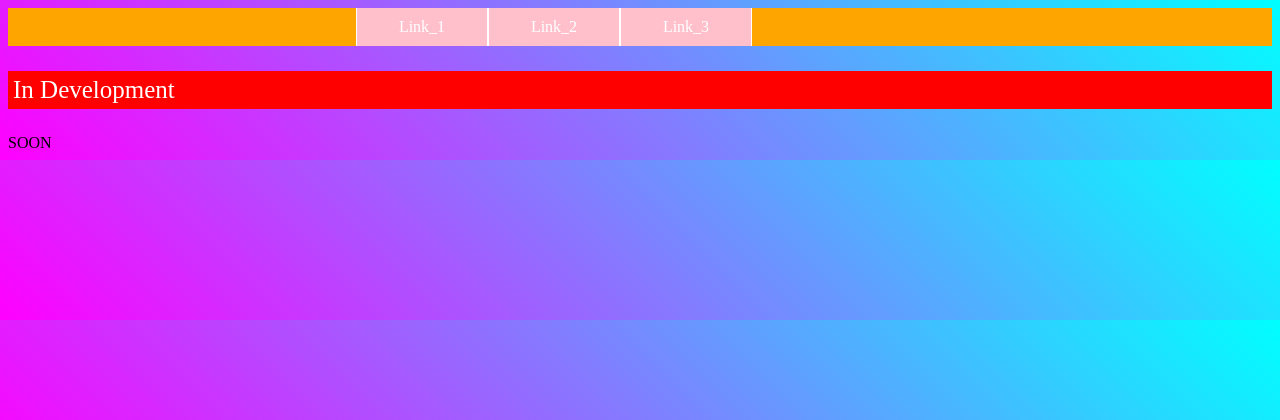
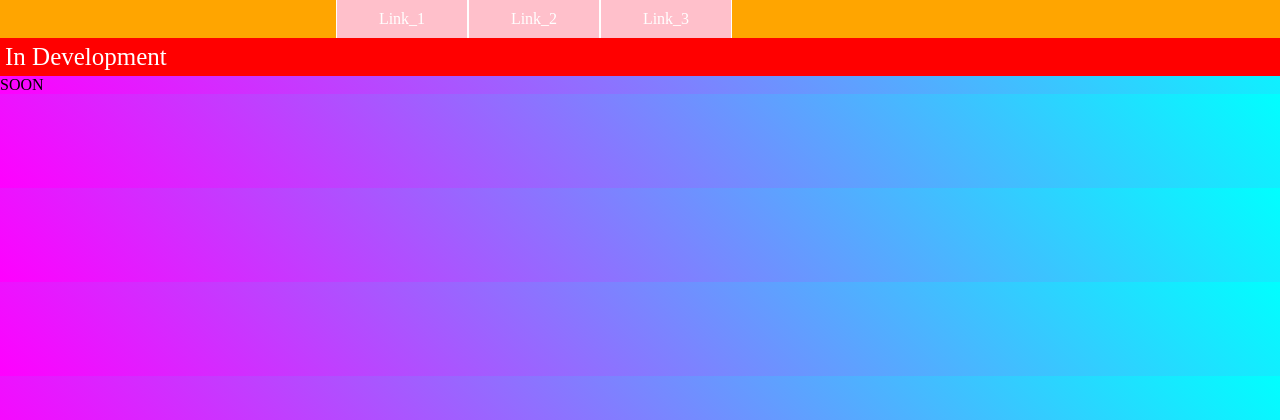
Before and after one commit to Joey360/6445-Web, a PHP site: page / in a window 1280 px wide. Shown: the top 420 px of the page. Run offline with PHP 8.4, Linux system fonts and the light colour scheme.

Commit message:
Update Main.css

```diff
--- a/Main.css
+++ b/Main.css
@@ -1,3 +1,7 @@
+* {
+padding: 0;
+margin: 0;
+}
 .clearfix {
 clear:both;
 }
@@ -29,7 +33,7 @@ nav li a {
   color: white;
 }
 nav ul {
-  width:608px;
+  width: 608px;
   margin: auto;
 }
 nav li a:hover {
@@ -37,3 +41,7 @@ nav li a:hover {
   font-weight: bolder;
   background: white;
 }
+nav ol {
+  height: 608px;
+  margin: auto;
+}
```
